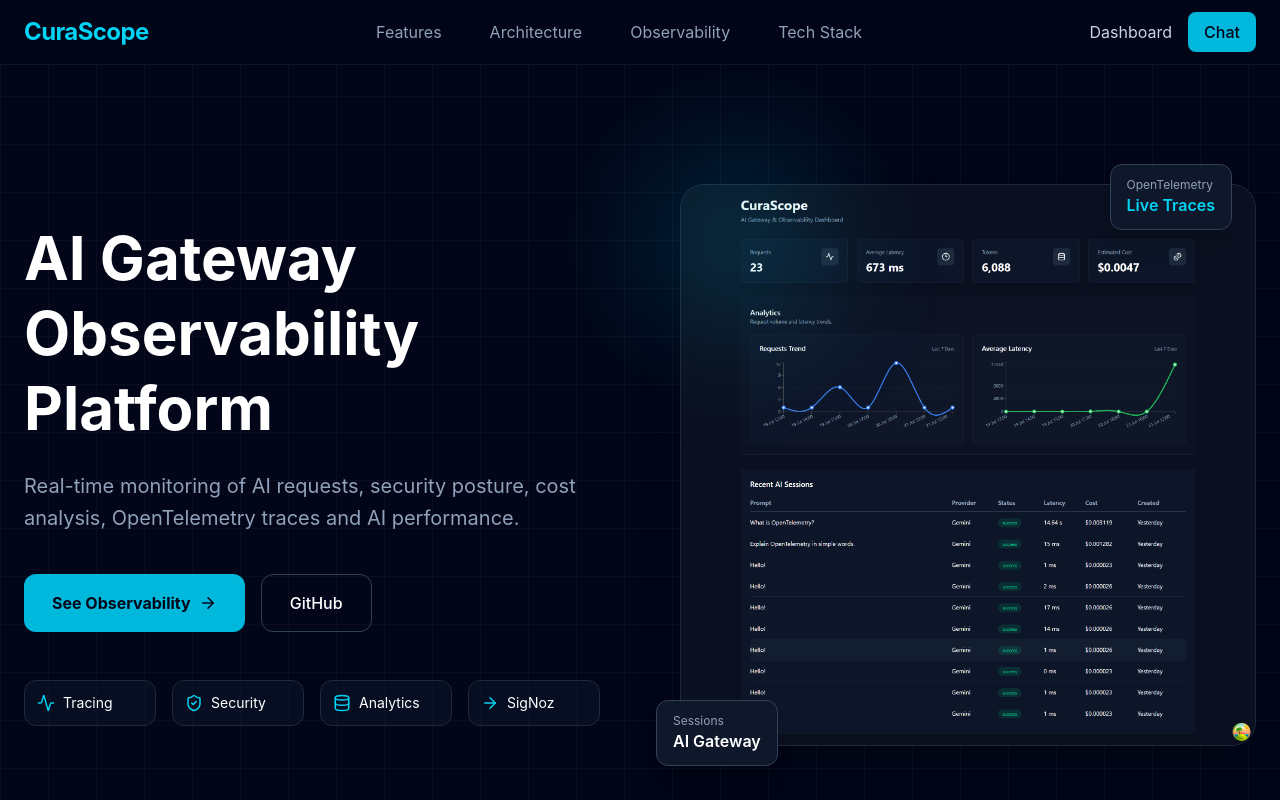
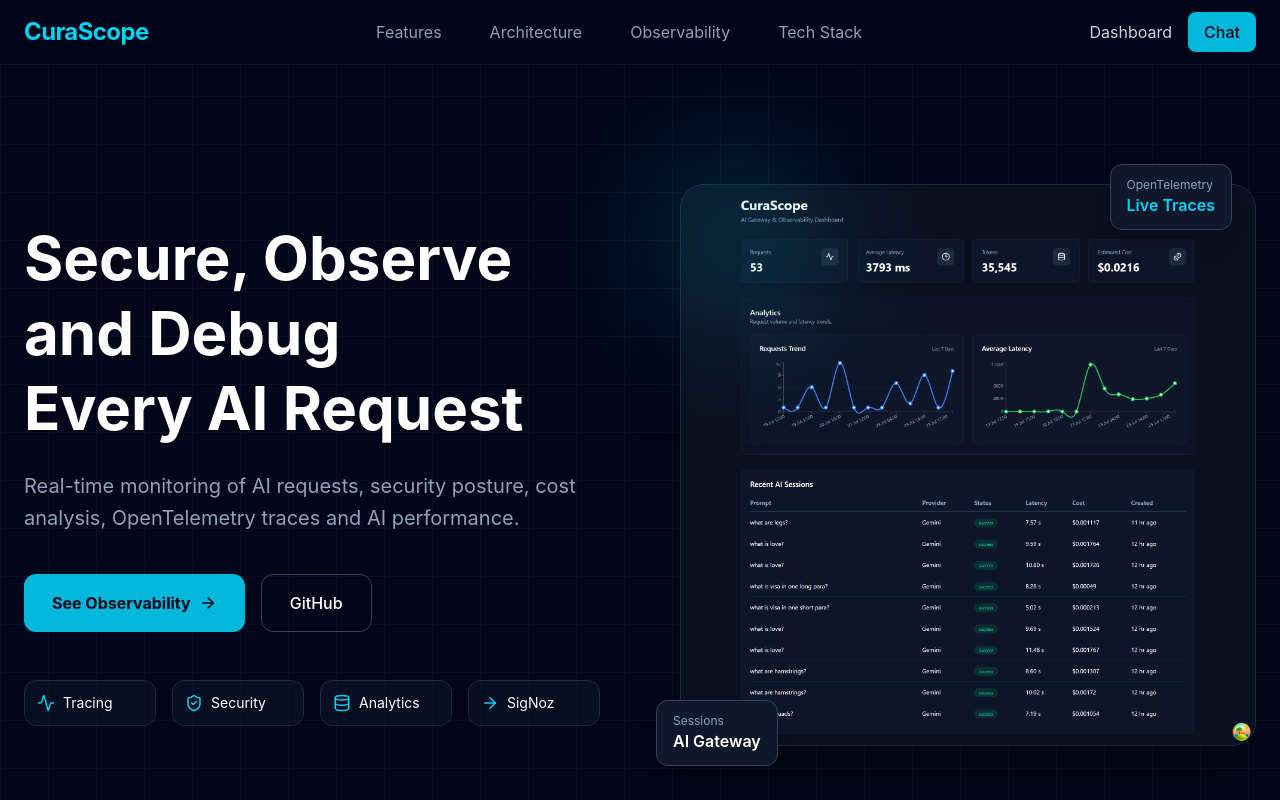
Before and after one commit to tyagi1tushar/curascope, a React (Vite) app in the folder apps/dashboard/: page / in a window 1280 px wide. Shown: the top 800 px of the page. Built offline with nearby package versions, Linux system fonts and the light colour scheme.

Commit message:
style: refine landing page layout and architecture section

```diff
--- a/apps/dashboard/src/components/landing/Hero.tsx
+++ b/apps/dashboard/src/components/landing/Hero.tsx
@@ -18,9 +18,9 @@
                 <div>
 
                     <h1 className="mt-4 text-6xl font-bold leading-tight">
-                        AI Gateway
+                        Secure, Observe and Debug
                         <br />
-                        Observability Platform
+                        Every AI Request
                     </h1>
 
                     <p className="mt-6 text-xl leading-8 text-slate-400">
```
Also changed, not shown: apps/dashboard/src/assets/dashboard-preview.png.
